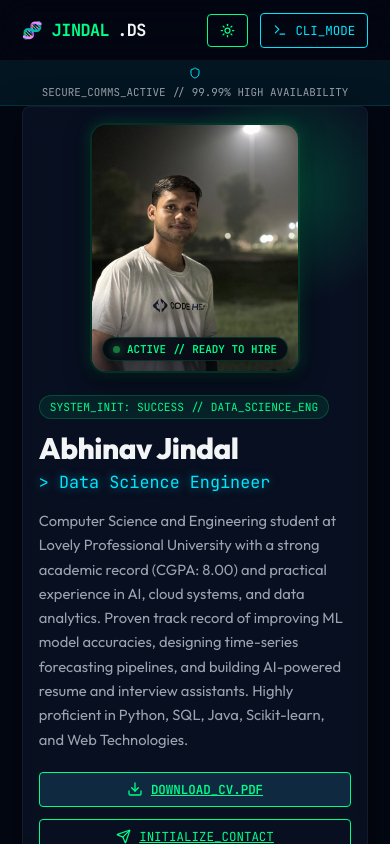
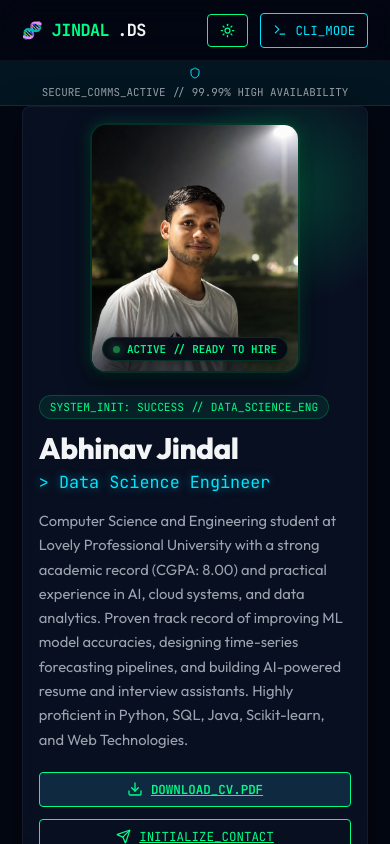
Before and after one commit to ABHINAVJINDAL26/Ai-ml_Portfolio, a React (Vite) app in the folder client/: page / in a window 390 px wide. Built offline with nearby package versions, Linux system fonts and the light colour scheme.

Commit message:
Update profile portrait with high-res image and perfect subject centering

```diff
--- a/client/src/index.css
+++ b/client/src/index.css
@@ -390,9 +390,8 @@ html, body {
   width: 100%;
   height: 100%;
   object-fit: cover;
-  object-position: 30% 22%;
+  object-position: center center;
   display: block;
-  transform: scale(1.02);
 }
 
 .hero-avatar-badge {
@@ -530,7 +529,7 @@ html, body {
   }
 
   .hero-avatar-img {
-    object-position: 30% 22%;
+    object-position: center center;
   }
 
   .hero-avatar-badge {
```
Also changed, not shown: client/public/abhinav.jpg, client/public/profile.jpg.
